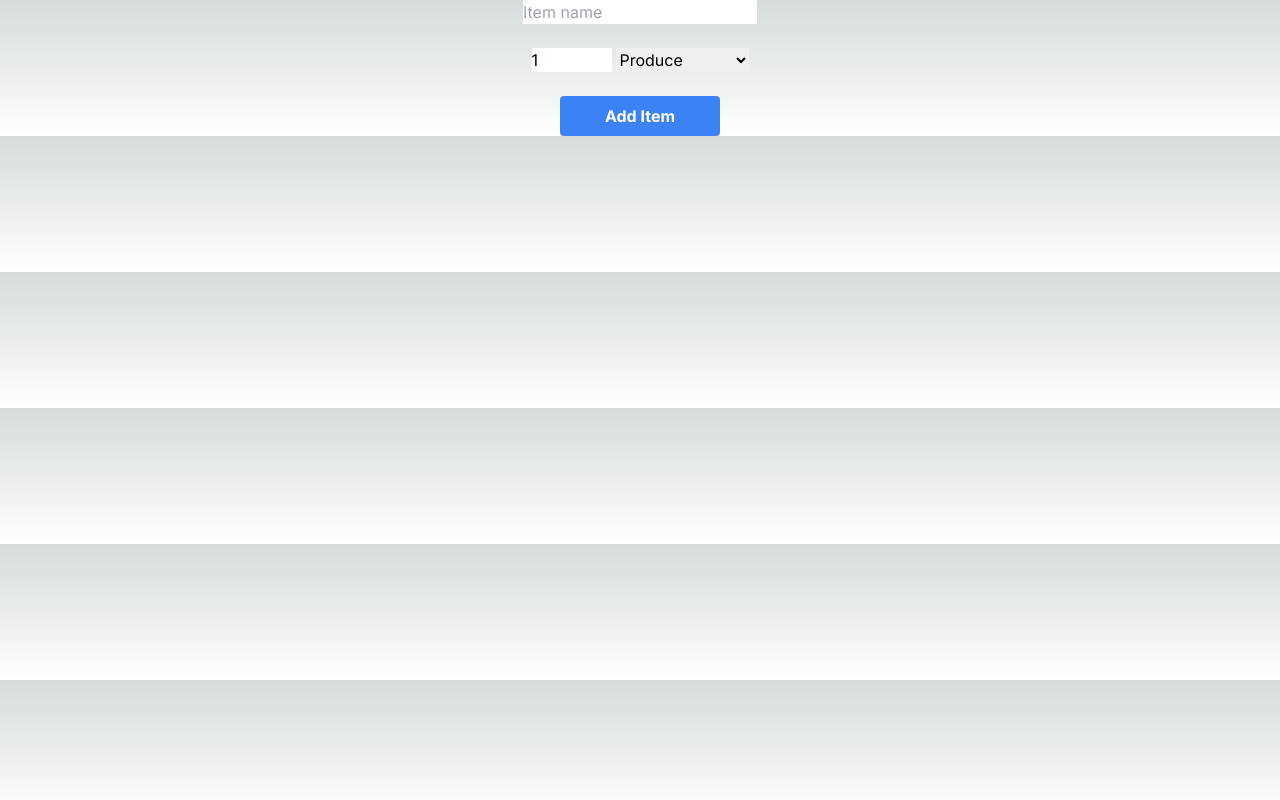
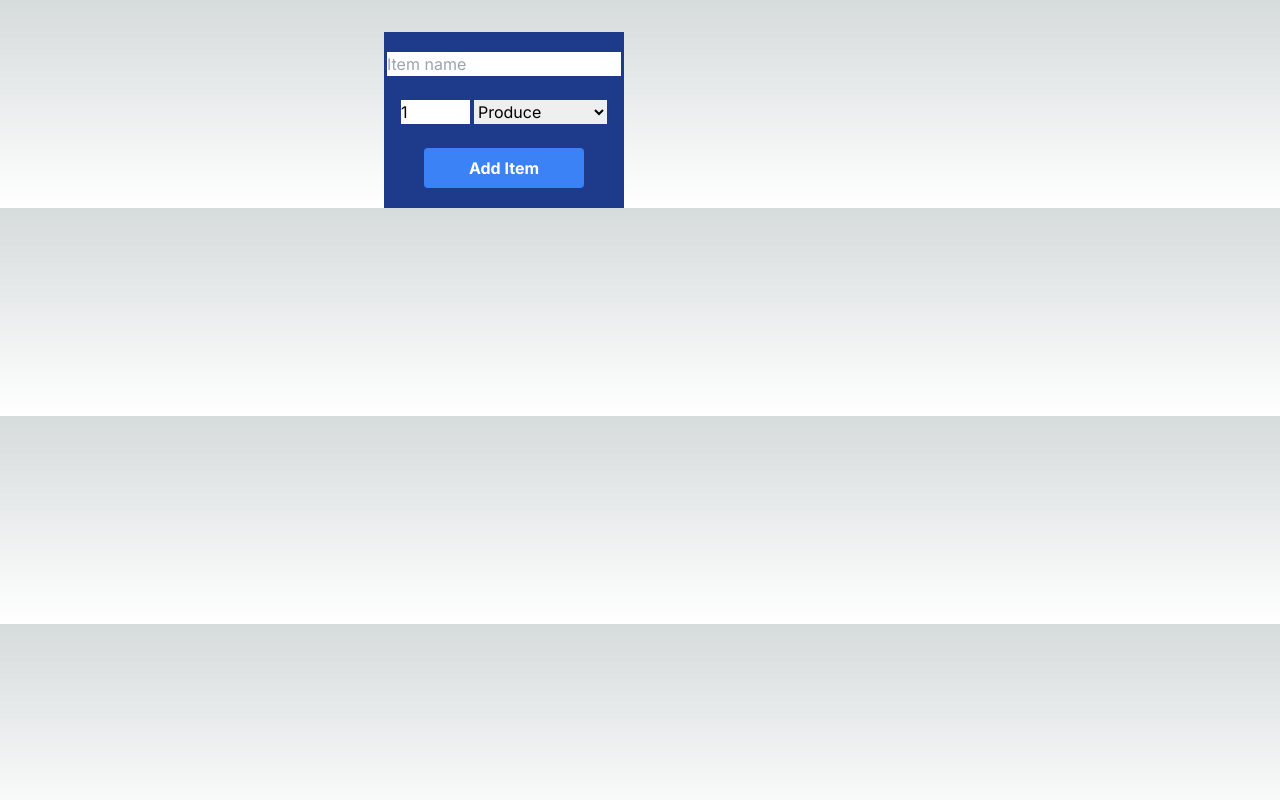
Before and after one commit to Hermela-yimer1/cprg306-assignments, a Next.js app: page /week-4 in a window 1280 px wide. Built offline with nearby package versions, Linux system fonts and the light colour scheme.

Commit message:
Update page.js

```diff
--- a/app/week-4/page.js
+++ b/app/week-4/page.js
@@ -33,15 +33,15 @@ export default function Page() {
     }
 
     return (
-       <form onSubmit={handleSubmit}>
-        <div  className="flex justify-center">
+       <form onSubmit={handleSubmit} className=" bg-blue-900 w-60 p-5 mt-8 ml-96 text-black">
+        <div  className="flex justify-center ">
             <input required type="text" placeholder="Item name" value={name} onChange={handleNameChange} Value={name} className="text-black"/>
         </div>
         <br/>
 
         <div className="flex justify-center">
             <input required type="number" min="1" max="99"
-            className="mr-1 w-20 text-black"
+            className="mr-1 w-20 text-black-900"
             placeholder="1" value={quality} onChange={handleQualityChange}/>
             <br/>
             <select required value={category} onChange={handleCategoryChange} className="text-black">
```
